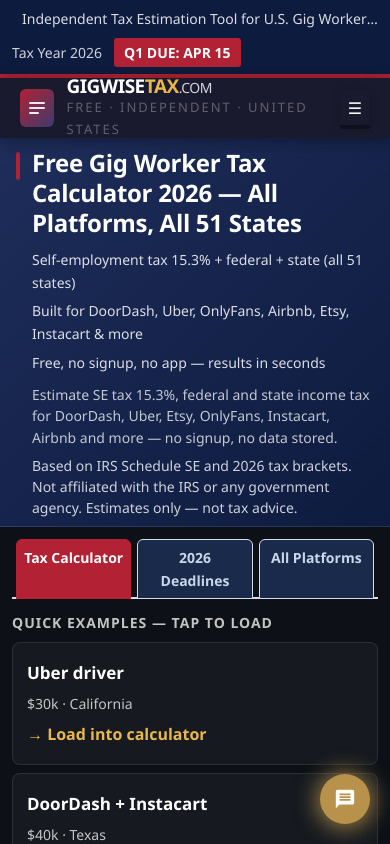
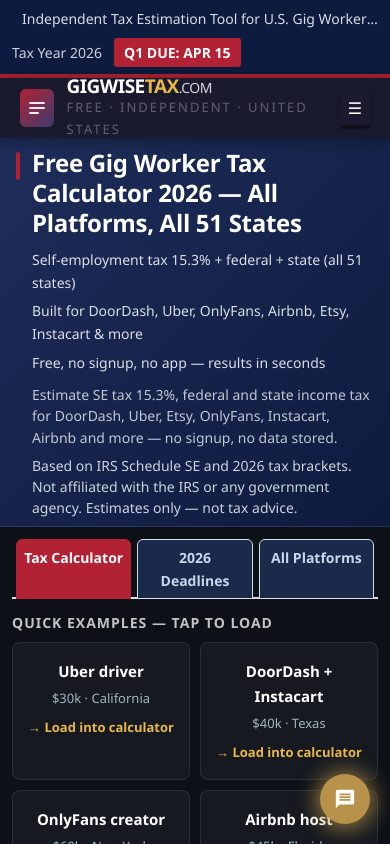
Before and after one commit to devqrcraft-ui/gigwisetax, a Next.js app: page / in a window 390 px wide. Shown: the top 844 px of the page. Built offline with nearby package versions, Linux system fonts and the light colour scheme.

Commit message:
feat: quick example cards dark blue bg, centered text, responsive 2col grid

```diff
--- a/app/home-client.tsx
+++ b/app/home-client.tsx
@@ -188,7 +188,8 @@ export default function HomeClient() {
                 <div style={{ fontSize: 13, fontWeight: 800, color:'rgba(255,255,255,.75)', textTransform:'uppercase' as const, letterSpacing: '1px', marginBottom: 8 }}>
                    Quick Examples — tap to load
                 </div>
-                <div style={{ display: 'grid', gridTemplateColumns: '1fr', gap: 8 }}>
+                <div style={{ display: 'grid', gridTemplateColumns: 'repeat(2,1fr)', gap: 10 }}>
+                  {/* 2-col desktop, 1-col mobile via inline media */}
                   {QUICK_EXAMPLES.map(ex => (
                     <div
                       key={ex.label}
@@ -197,9 +198,9 @@ export default function HomeClient() {
                       onMouseEnter={e => { (e.currentTarget as HTMLElement).style.borderColor = 'rgba(232,184,75,.5)'; (e.currentTarget as HTMLElement).style.background = 'rgba(232,184,75,.07)' }}
                       onMouseLeave={e => { (e.currentTarget as HTMLElement).style.borderColor = 'rgba(255,255,255,.09)'; (e.currentTarget as HTMLElement).style.background = 'rgba(255,255,255,.04)' }}
                     >
-                      <div style={{ fontSize: 17, fontWeight: 800, color: '#fff', marginBottom: 5 }}>{ex.label}</div>
-                      <div style={{ fontSize: 14, color:'rgba(255,255,255,.75)', marginBottom:6 }}>{ex.tag}</div>
-                      <div style={{ fontSize: 16, fontWeight: 700, color: '#e8b84b' }}>→ Load into calculator</div>
+                      <div style={{ fontSize: 'clamp(15px,3.5vw,17px)', fontWeight: 800, color: '#fff', marginBottom: 4, textAlign: 'center' }}>{ex.label}</div>
+                      <div style={{ fontSize: 'clamp(13px,3vw,14px)', color:'rgba(200,216,236,.8)', marginBottom: 8, textAlign: 'center' }}>{ex.tag}</div>
+                      <div style={{ fontSize: 'clamp(13px,3vw,15px)', fontWeight: 700, color: '#e8b84b', textAlign: 'center' }}>→ Load into calculator</div>
                     </div>
                   ))}
                 </div>
```
